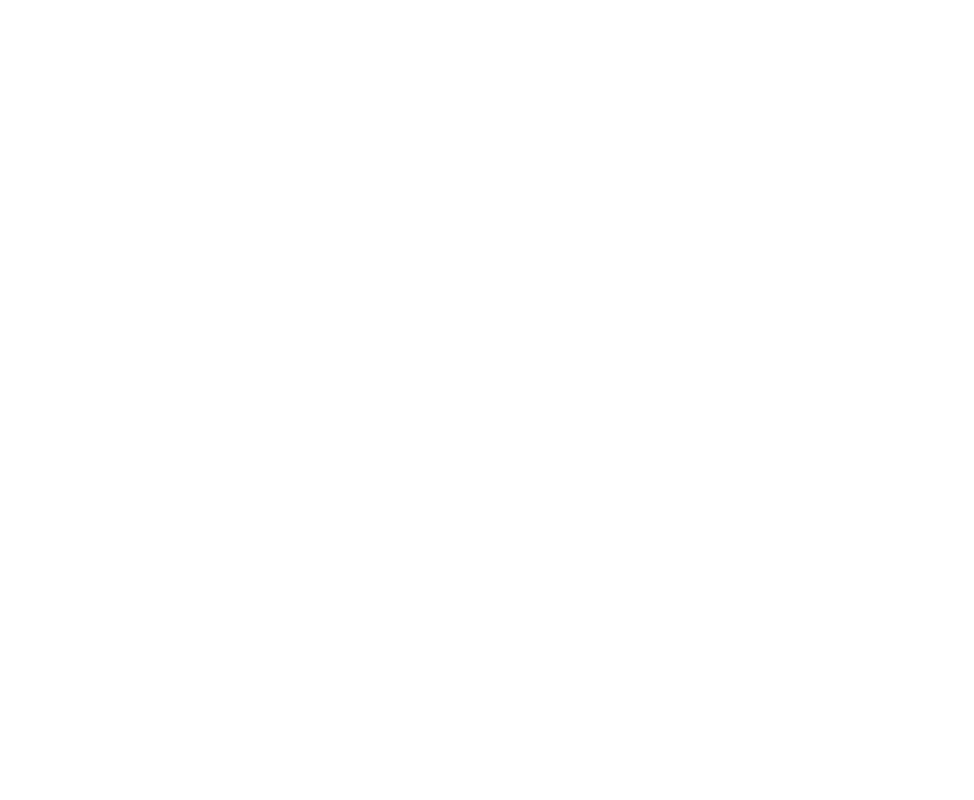
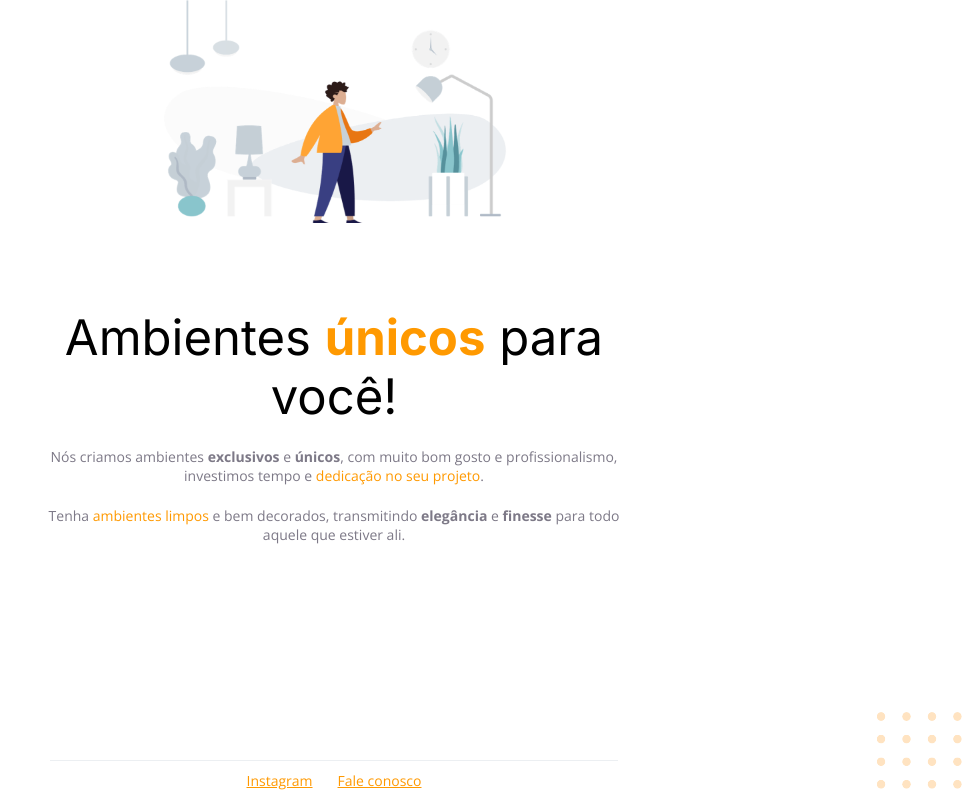
Before and after one commit to pereiralaura/explorer-projeto01, a plain HTML site: page index.html in a window 1280 px wide. Shown: the whole page, without its empty margins (306-1280 px from the left). Drawn offline with nearby package versions, Linux system fonts and the light colour scheme.

Commit message:
completion

```diff
--- a/index.html
+++ b/index.html
@@ -1,11 +1,44 @@
 <!DOCTYPE html>
 <html lang="pt-BR">
 <head>
+    <link rel="preconnect" href="https://fonts.googleapis.com">
+    <link rel="preconnect" href="https://fonts.gstatic.com" crossorigin>
+    <link href="https://fonts.googleapis.com/css2?family=Open+Sans:ital,wght@0,300..800;1,300..800&display=swap" rel="stylesheet">
+    <link rel="preconnect" href="https://fonts.googleapis.com">
+    <link rel="preconnect" href="https://fonts.gstatic.com" crossorigin>
+    <link href="https://fonts.googleapis.com/css2?family=Inter:wght@100..900&family=Open+Sans:ital,wght@0,300..800;1,300..800&display=swap" rel="stylesheet">
+
     <meta charset="UTF-8">
     <meta name="viewport" content="width=device-width, initial-scale=1.0">
-    <title>Document</title>
+    <title>Móveis customizados</title>
+    <link rel="stylesheet" href="./style.css" />
 </head>
 <body>
+    <div class="container">
+        <div class="hero-content">
+            <div class="hero">
+                <img src="./assets/image 1.png" alt="desenho de uma pessoa com casaco laranja e calça azul, com o cenário de fundo de uma sala">
+            </div>
+            <div class="text">
+                <h1>Ambientes <span>únicos</span> para <br>você!</h1>
+
+                <p>Nós criamos ambientes <span class="negrito">exclusivos</span> e <span class="negrito">únicos</span>, com muito bom gosto e profissionalismo,<br>investimos tempo e <span class="laranja">dedicação no seu projeto</span>.</p>
+
+                <p>Tenha <span class="laranja">ambientes limpos</span> e bem decorados, transmitindo <span class="negrito">elegância</span> e <span class="negrito">finesse</span> para todo<br>aquele que estiver ali.</p>
+            </div>
+        </div>
+    </div>
+
+    <img class="dots-decoration" src="./assets/balls-decoration.svg" alt="bolas alaranjadas no canto inferior direito">
+
+    <footer>
+        <div class="container">
+            <div class="footer-content">
+                <a href="#">Instagram</a>
+                <a href="#">Fale conosco</a>
+            </div>
+        </div>
+    </footer>
 
 </body>
 </html>
--- a/style.css
+++ b/style.css
@@ -0,0 +1,114 @@
+:root{
+    --color-destaques: #FF9900;
+}
+
+
+* {
+    margin: 0;
+    padding: 0;
+    box-sizing: border-box;
+}
+
+body{
+    font-family: "Open Sans", sans-serif;
+    font-size: 14px;
+    display: flex;
+    flex-direction: column;
+    justify-content: space-between;
+    min-height: 100vh;
+    position: relative;
+}
+
+body .dots-decoration{
+    width: 98.39px;
+    height: 88px;
+    position: absolute;
+    bottom: 0;
+    right: 0;
+}
+
+.container{
+    width: 100%;
+    margin: 0 auto;
+}
+
+.hero-content{
+    display: flex;
+    flex-direction: column;
+    justify-content: center;
+    align-items: center;
+    gap: 81px;
+}
+
+.hero img{
+    width: 348px;
+    height: 223px;
+}
+
+.text{
+    display: flex;
+    flex-direction: column;
+    justify-content: center;
+    align-items: center;
+    gap: 21px;
+    text-align: center;
+}
+
+.text h1, .text p, footer a{
+    font-weight: 400;
+}
+
+.text h1{
+    font-family: "Inter", sans-serif;
+    color: black;
+    font-size: 49px;
+}
+
+.text h1 span{
+    color: var(--color-destaques);
+    font-weight: 700;
+}
+
+.text p{
+    color: #7D7987;
+}
+
+.text p .negrito{
+    font-weight: 700;
+}
+
+.text p .laranja{
+    color: var(--color-destaques);
+}
+
+footer{
+    text-align: center;
+}
+
+footer .footer-content{
+    border-top: 1px solid #ECEFF2 ;
+    padding: 10px 0;
+    margin: 0 12px;
+    display: flex;
+    justify-content: center;
+    gap: 25px;
+
+}
+
+footer .footer-content a{
+    color: var(--color-destaques);
+}
+
+
+@media(min-width: 768px){
+    .container {
+        width: 592px;
+    }
+
+}
+
+@media (max-width: 575px) {
+    body .dots-decoration{
+        display: none;
+    }
+}
```
Also changed, not shown: assets/balls-decoration.svg (added), assets/image 1.png (added).
